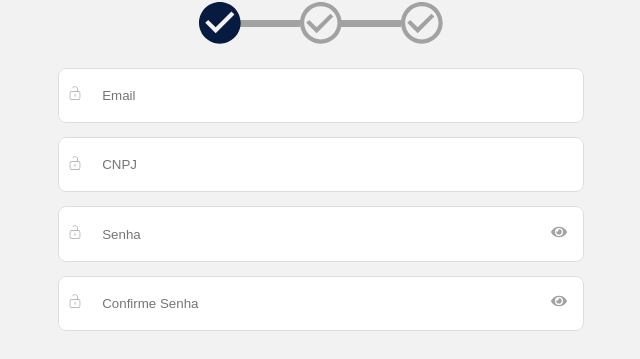
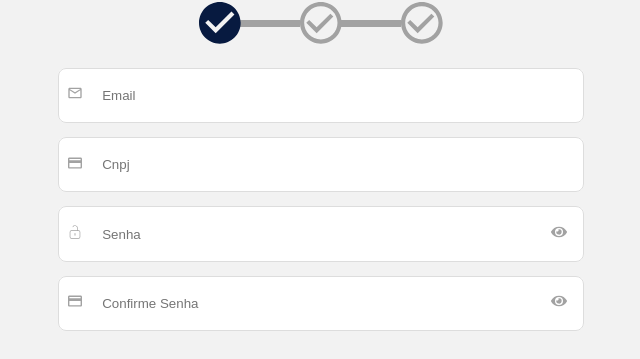
Before and after one commit to decilioh/devel-food-gui, a React (Vite) app: page /cadastrar in a window 1280 px wide. Shown: the part 278-637 px from the top of the page, without its empty margins (319-959 px from the left). Built offline with nearby package versions, Linux system fonts and the light colour scheme.

Commit message:
Alteração dos ícones

```diff
--- a/src/components/RestarauntData/index.tsx
+++ b/src/components/RestarauntData/index.tsx
@@ -11,6 +11,9 @@ import step1Light from '../../assets/images/step/light/step-1-light.svg'
 import step1Dark from '../../assets/images/step/dark/step-1-dark.svg'
 import { maskCNPJ } from "../../utils/mask"
 import { restaurantDataRegister } from "../../pages/RegisterRestaurant/interfaces"
+import { MdOutlineEmail } from "react-icons/md"
+import { IoMdCard } from "react-icons/io";
+
 
 
 interface RestaurantDataProps {
@@ -73,7 +76,7 @@ export const RestaurantData = ({ onSubmit }: RestaurantDataProps) => {
                         placeholder='Email'
                         register={register}
                         error={errors.email?.message}
-                        icon={<CiUnlock />}
+                        icon={<MdOutlineEmail />}
                         onChange={handleEmailChange}
                         id="input-email"
                     />
@@ -82,10 +85,10 @@ export const RestaurantData = ({ onSubmit }: RestaurantDataProps) => {
                     <Input
                         name="cnpj"
                         type="text"
-                        placeholder='CNPJ'
+                        placeholder='Cnpj'
                         register={register}
                         error={errors.cnpj?.message}
-                        icon={<CiUnlock />}
+                        icon={<IoMdCard />}
                         onChange={handleCNPJChange}
                         id="input-cnpj"
                     />
@@ -110,7 +113,7 @@ export const RestaurantData = ({ onSubmit }: RestaurantDataProps) => {
                         placeholder='Confirme Senha'
                         register={register}
                         error={errors.confirmPassword?.message}
-                        icon={<CiUnlock />}
+                        icon={<IoMdCard />}
                         id="input-confirm-password"
                     />
                 </fieldset>
```
